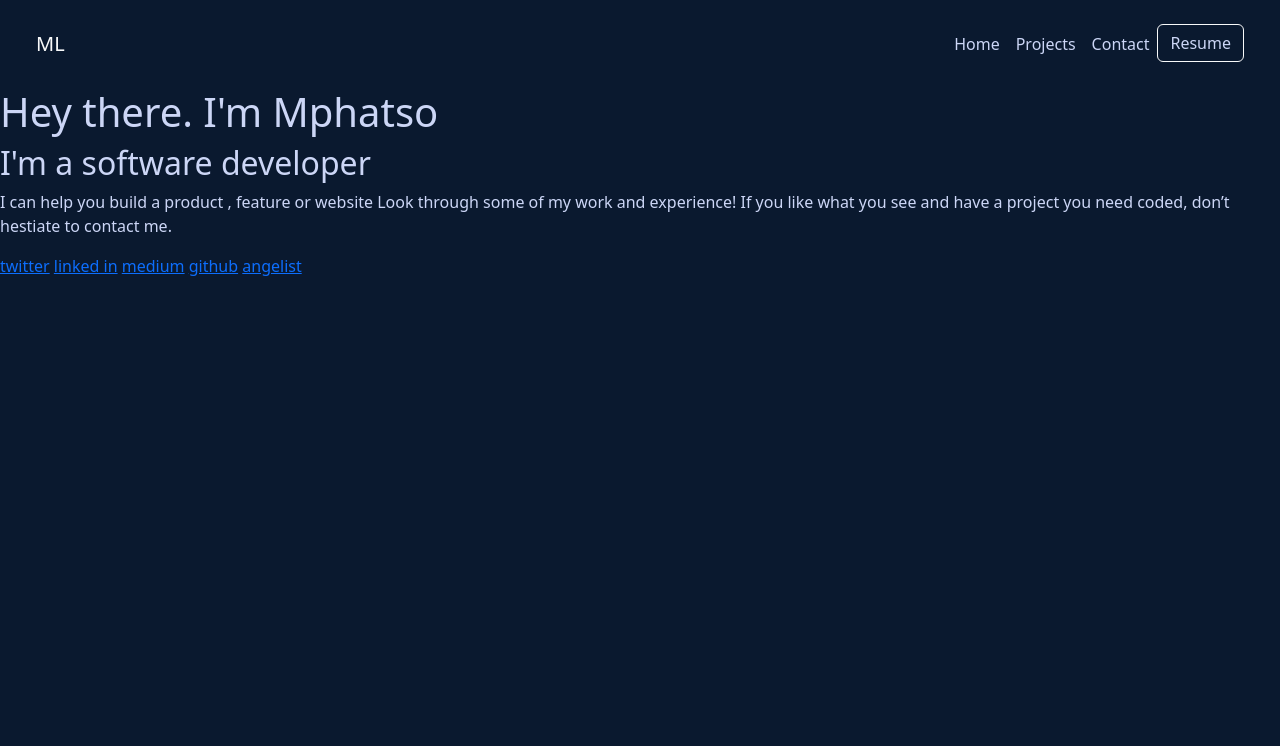
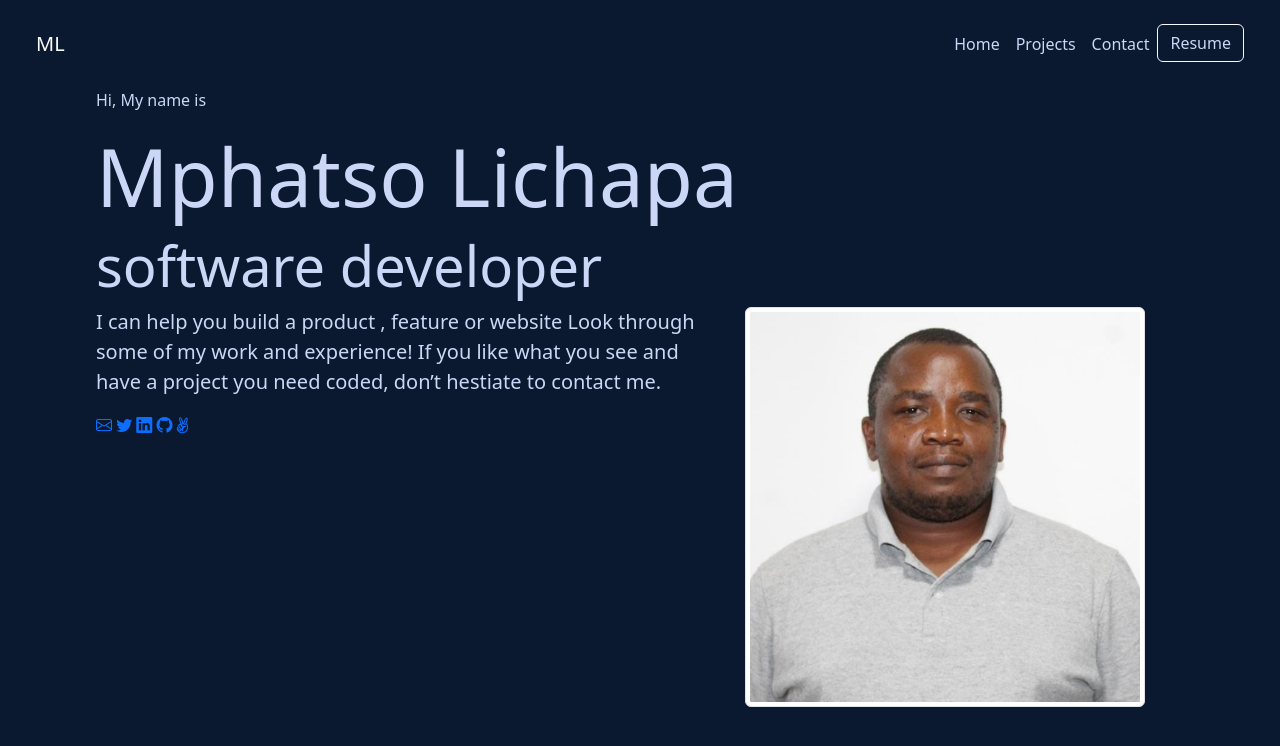
Before and after one commit to Lichapa/portfolio, a website: page src/index.html in a window 1280 px wide. Drawn offline with nearby package versions, Linux system fonts and the light colour scheme.

Commit message:
Added image and social media links

```diff
--- a/package.json
+++ b/package.json
@@ -27,5 +27,8 @@
   "bugs": {
     "url": "https://github.com/Lichapa/portfolio/issues"
   },
-  "homepage": "https://github.com/Lichapa/portfolio#readme"
+  "homepage": "https://github.com/Lichapa/portfolio#readme",
+  "dependencies": {
+    "bootstrap-icons": "^1.10.2"
+  }
 }
--- a/src/index.html
+++ b/src/index.html
@@ -5,6 +5,8 @@
   <meta http-equiv="X-UA-Compatible" content="IE=edge">
   <meta name="viewport" content="width=device-width, initial-scale=1.0">
   <link href="css/bootstrap.min.css" rel="stylesheet">
+  <link rel="stylesheet" href="https://cdn.jsdelivr.net/npm/bootstrap-icons@1.5.0/font/bootstrap-icons.css">
+  <link rel="stylesheet" href="https://cdnjs.cloudflare.com/ajax/libs/font-awesome/4.2.0/css/font-awesome.min.css" integrity="sha512-ZfKn7az0YmtPUojZnRXO4CUdt3pn+ogBAyGbqGplrCIR5B/tQwPGtF2q29t+zQj6mC/20w4sSl0cF5F3r0HKSQ==" crossorigin="anonymous" referrerpolicy="no-referrer" />
   <link rel="stylesheet" href="main.css">
   <title>Portfolio</title>
 </head>
@@ -38,19 +40,28 @@
     </header>
   </div>
 
-  <section class="headline">
-    <h1 class="blue">Hey there. I'm Mphatso</h1>
-    <h2 class="green">I'm a software developer</h2>
-    <p> I can help you build a product , feature or website Look through some of my work and experience! If you like what you see and have a project you need coded,
-don’t hestiate to contact me.</p>
-    <p class="social-links">
-      <a href="twitter.com">twitter</a>
-      <a href="linked-in">linked in</a>
-      <a href="medium">medium</a>
-      <a href="github">github</a>
-      <a href="angelist">angelist</a>
-    </p>
-  </section>
+  <main class=" px-md-5 mx-5 ">
+    <p>Hi, My name is</p>
+    <h1 class="display-1">Mphatso Lichapa</h1>
+    <h2 class="display-4">software developer</h2>
+    <div class="row">
+      <div class="col-md-7 col-sm-12">
+        <p class="lead" > I can help you build a product , feature or website Look through some of my work and experience! If you like what you see and have a project you need coded,
+            don’t hestiate to contact me.</p>
+        <p class="social-links ">
+          <a href="mailto:lichapau@gmail.com"><i class="bi bi-envelope"></i></a>
+          <a href="https://www.twitter.com/lichapamphatso" target="_blank"><i class="bi bi-twitter"></i></a>
+          <a href="https://www.linkedin.com/in/mphatsolichapa/" target="_blank"><i class="bi bi-linkedin"></i></a>
+          <a href="https://github.com/Lichapa" target="_blank"><i class="bi bi-github"></i></a>
+          <a href="https://angel.co/u/mphatsolichapa" target="_blank"><i class="fa fa-angellist"></i></a>
+        </p>
+      </div>
+      <p class="col-md-5 col-sm-12">
+        <img src="/src/mphatso.jpg" alt="" class="img-thumbnail" height="400" width="400">
+      </p>
+    </div>
+
+  </main>
   <script src="https://ajax.googleapis.com/ajax/libs/jquery/1.11.2/jquery.min.js"></script>
     <script src="js/bootstrap.min.js"></script>
 </body>
```
Also changed, not shown: src/mphatso.jpg (added), 1 other file.
